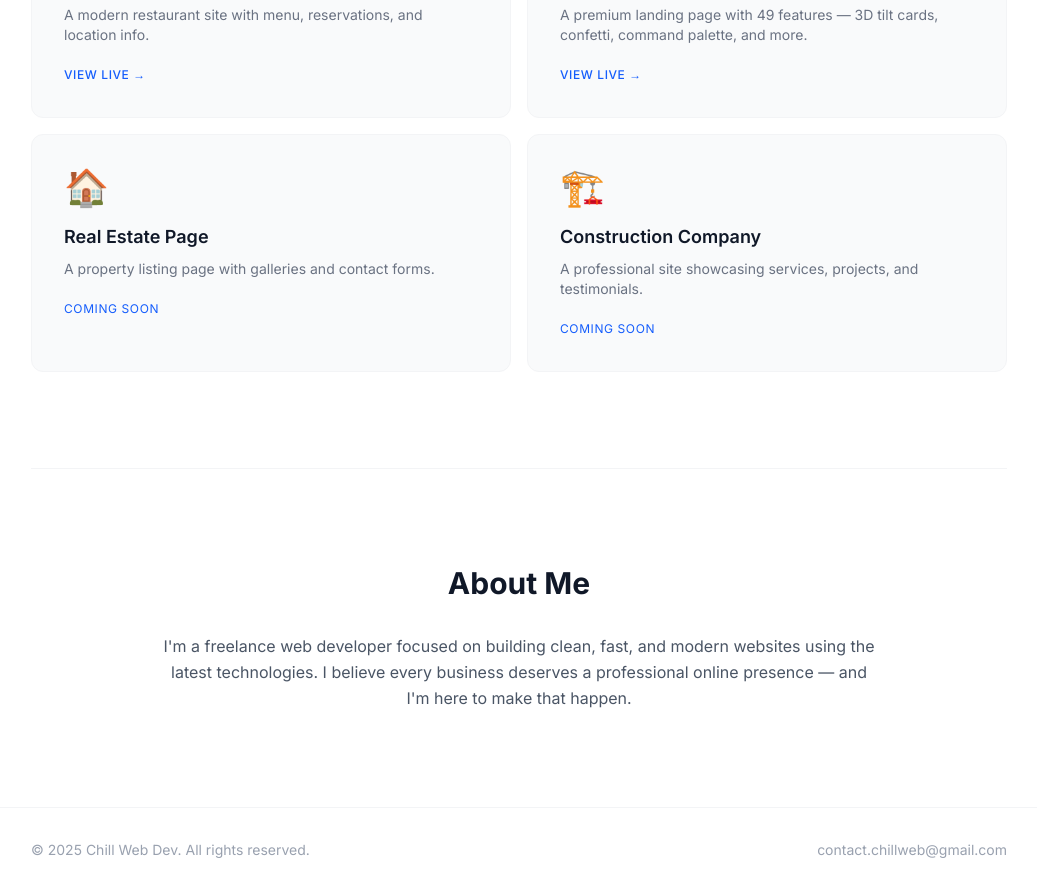
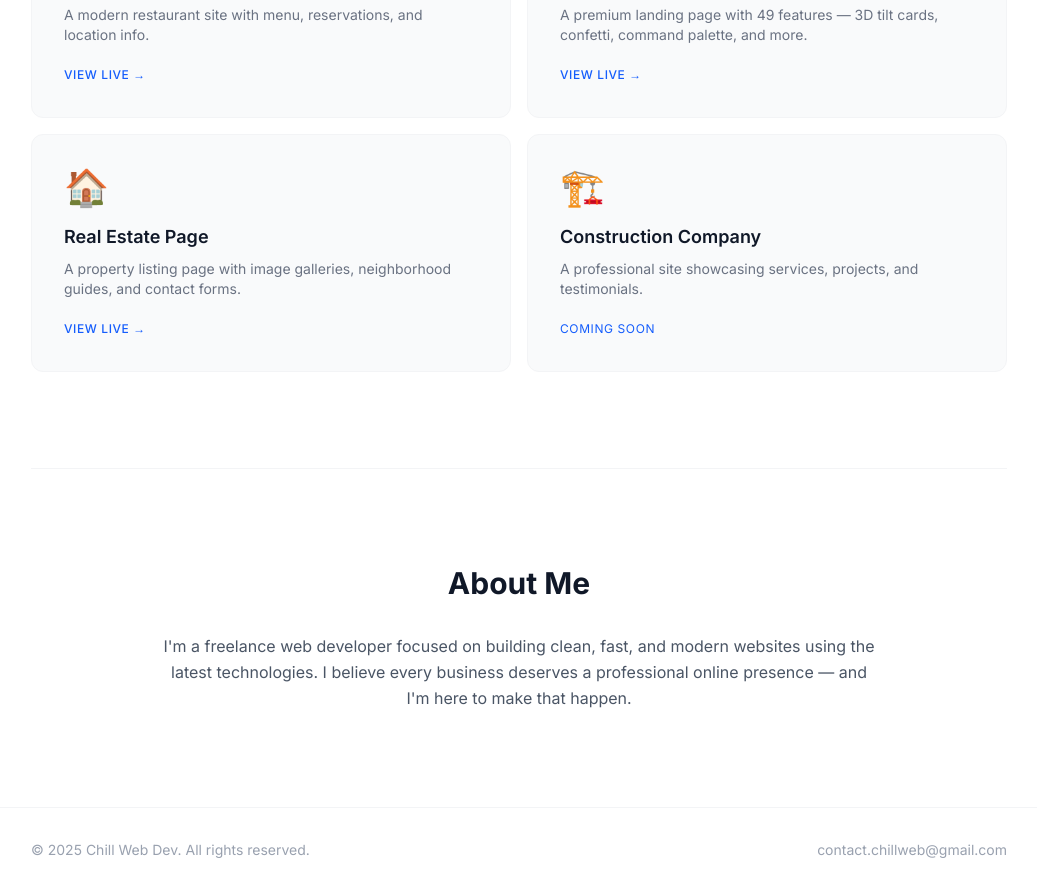
Before and after one commit to chillwebsitedeveloper/chill-portfolio, a Next.js app: page / in a window 1280 px wide. Shown: the part 1320-2212 px from the top of the page, without its empty margins (121-1158 px from the left). Built offline with nearby package versions, Linux system fonts and the light colour scheme.

Commit message:
🏠 Real Estate page now live on portfolio

```diff
--- a/app/page.tsx
+++ b/app/page.tsx
@@ -81,14 +81,19 @@ export default function Home() {
             <span className="text-xs text-blue-600 uppercase tracking-wider font-medium">View Live →</span>
           </a>
 
-          <div className="bg-gray-50 border border-gray-100 rounded-xl p-8 hover:border-gray-200 hover:bg-gray-100/50 transition-all duration-300">
+          <a
+            href="https://chill-realestate.vercel.app"
+            target="_blank"
+            rel="noopener noreferrer"
+            className="block bg-gray-50 border border-gray-100 rounded-xl p-8 hover:border-emerald-200 hover:bg-emerald-50/30 hover:shadow-sm transition-all duration-300"
+          >
             <div className="text-4xl mb-4">🏠</div>
             <h3 className="text-lg font-semibold mb-2 text-gray-900">Real Estate Page</h3>
             <p className="text-gray-500 text-sm mb-4">
-              A property listing page with galleries and contact forms.
+              A property listing page with image galleries, neighborhood guides, and contact forms.
             </p>
-            <span className="text-xs text-blue-600 uppercase tracking-wider">Coming Soon</span>
-          </div>
+            <span className="text-xs text-blue-600 uppercase tracking-wider font-medium">View Live →</span>
+          </a>
 
           <div className="bg-gray-50 border border-gray-100 rounded-xl p-8 hover:border-gray-200 hover:bg-gray-100/50 transition-all duration-300">
             <div className="text-4xl mb-4">🏗️</div>
```
